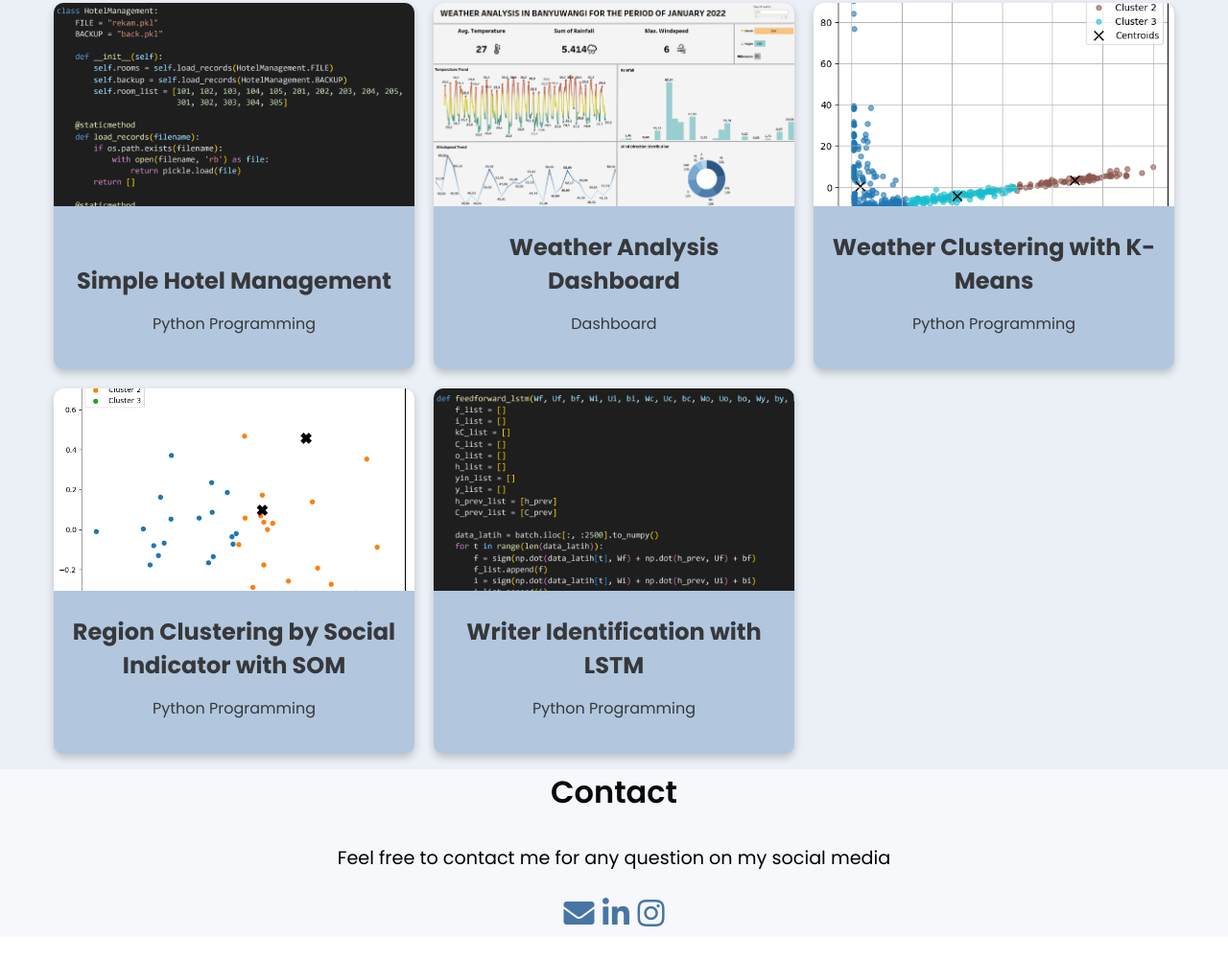
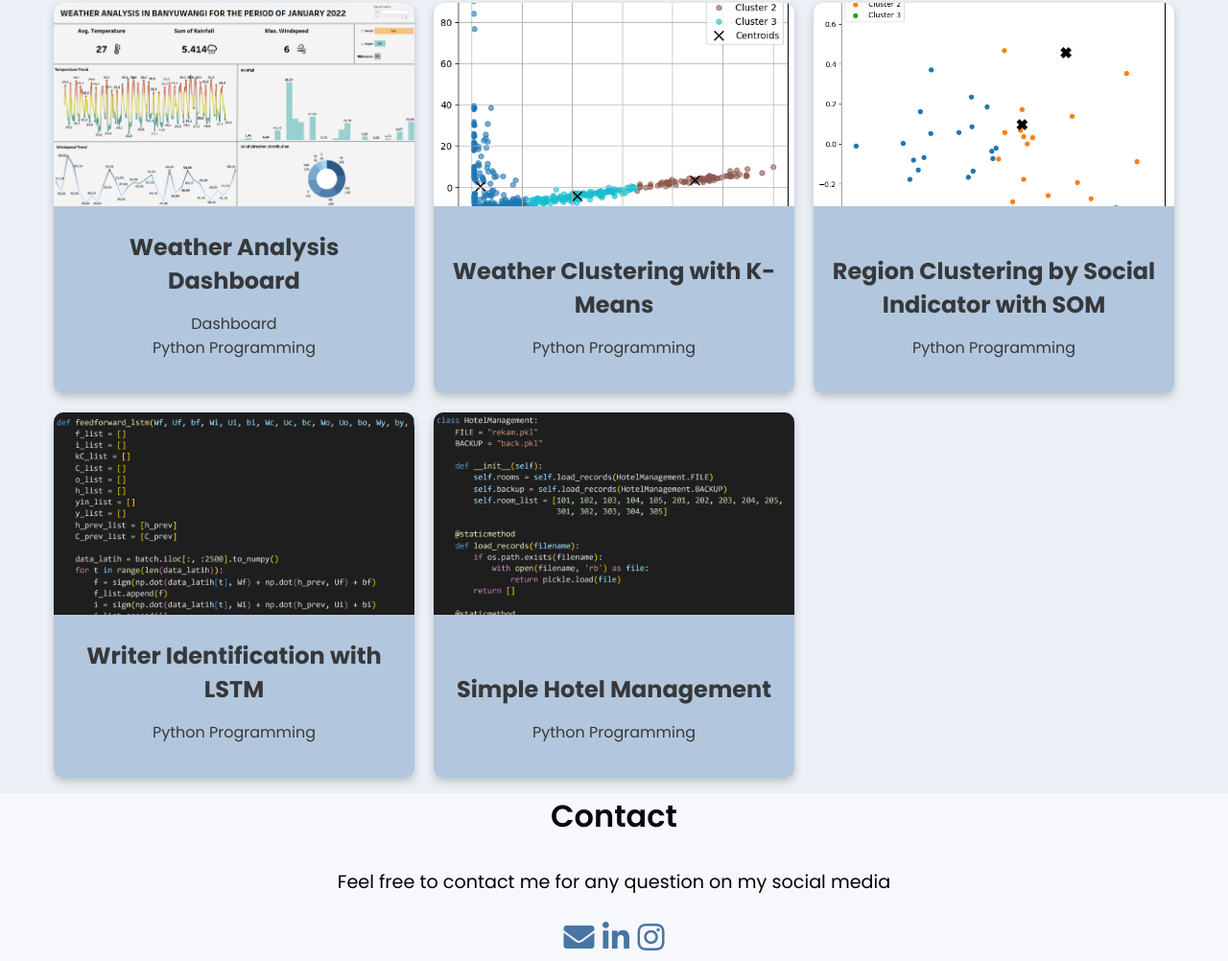
Before and after one commit to febriatk/portofolio, a plain HTML site: page index.html in a window 1280 px wide. Shown: the part 949-1951 px from the top of the page at 96% size. Before the commit the page ends 1926 px from the top, so only its background shows below. Drawn offline with nearby package versions, Linux system fonts and the light colour scheme.

Commit message:
Update index.html

```diff
--- a/index.html
+++ b/index.html
@@ -74,19 +74,12 @@
         </div>
 
         <div class="portfolio-grid">
-          <a href="https://github.com/febriatk/simple-management-hotel" target="_blank" class="portfolio-card" data-category="python">
-            <img src="img/hotel_management.png" alt="hotel-management" class="portfolio-image" />
-            <div class="portfolio-content">
-              <h3 class="portfolio-title">Simple Hotel Management</h3>
-              <p class="portfolio-category">Python Programming</p>
-            </div>
-          </a>
 
-          <a href="https://github.com/febriatk/dasboard-weather-analysis" target="_blank" class="portfolio-card" data-category="dashboard">
+          <a href="https://github.com/febriatk/dasboard-weather-analysis" target="_blank" class="portfolio-card" data-category="dashboard python">
             <img src="img/dashboard cuaca.png" alt="weather-dashboard" class="portfolio-image" />
             <div class="portfolio-content">
               <h3 class="portfolio-title">Weather Analysis Dashboard</h3>
-              <p class="portfolio-category">Dashboard</p>
+              <p class="portfolio-category">Dashboard  <br  /> Python Programming</p>
             </div>
           </a>
 
@@ -110,6 +103,14 @@
             <img src="img/Screenshot (3318).png" alt="writer-identification-lstm" class="portfolio-image" />
             <div class="portfolio-content">
               <h3 class="portfolio-title">Writer Identification with LSTM</h3>
+              <p class="portfolio-category">Python Programming</p>
+            </div>
+          </a>
+
+          <a href="https://github.com/febriatk/simple-management-hotel" target="_blank" class="portfolio-card" data-category="python">
+            <img src="img/hotel_management.png" alt="hotel-management" class="portfolio-image" />
+            <div class="portfolio-content">
+              <h3 class="portfolio-title">Simple Hotel Management</h3>
               <p class="portfolio-category">Python Programming</p>
             </div>
           </a>
```
